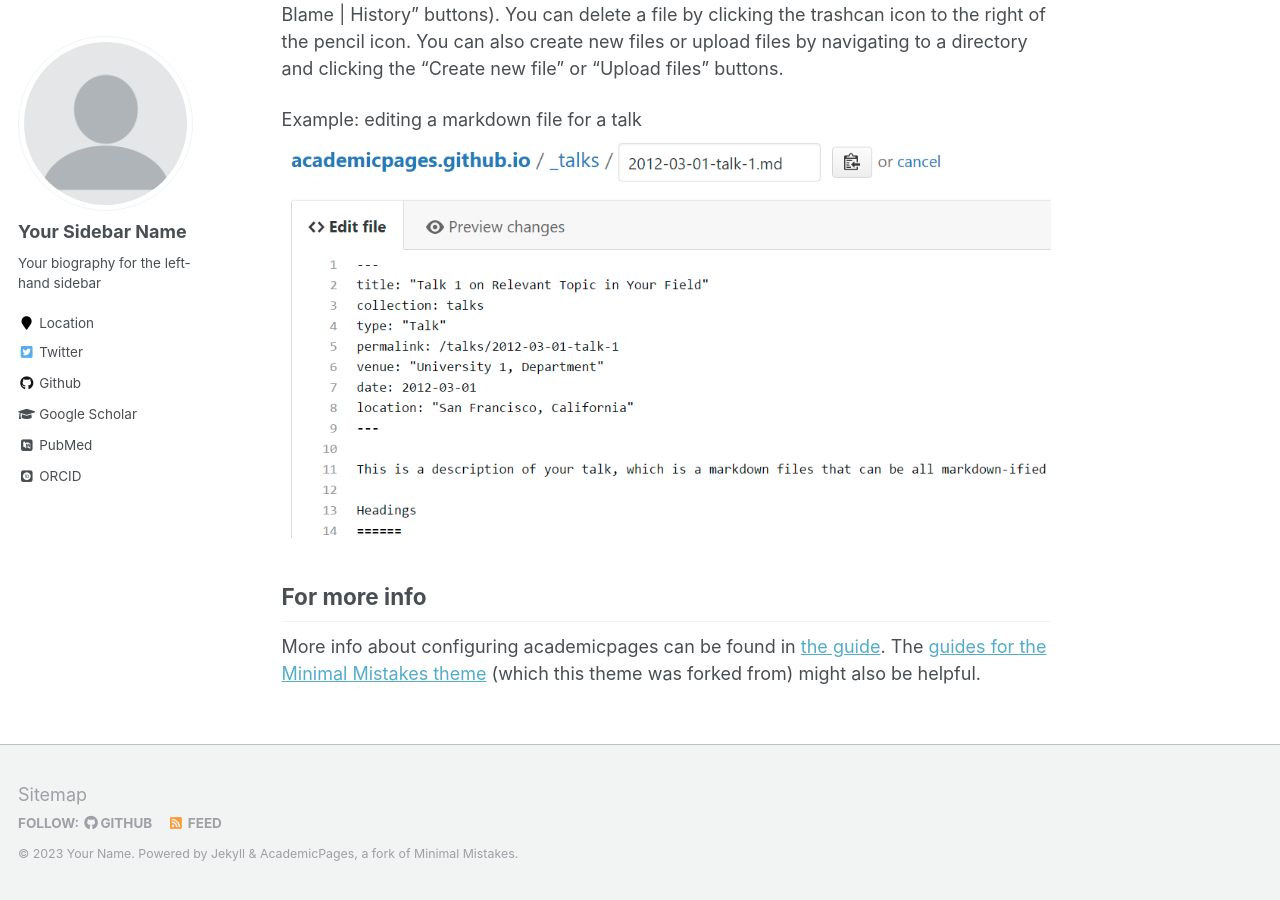
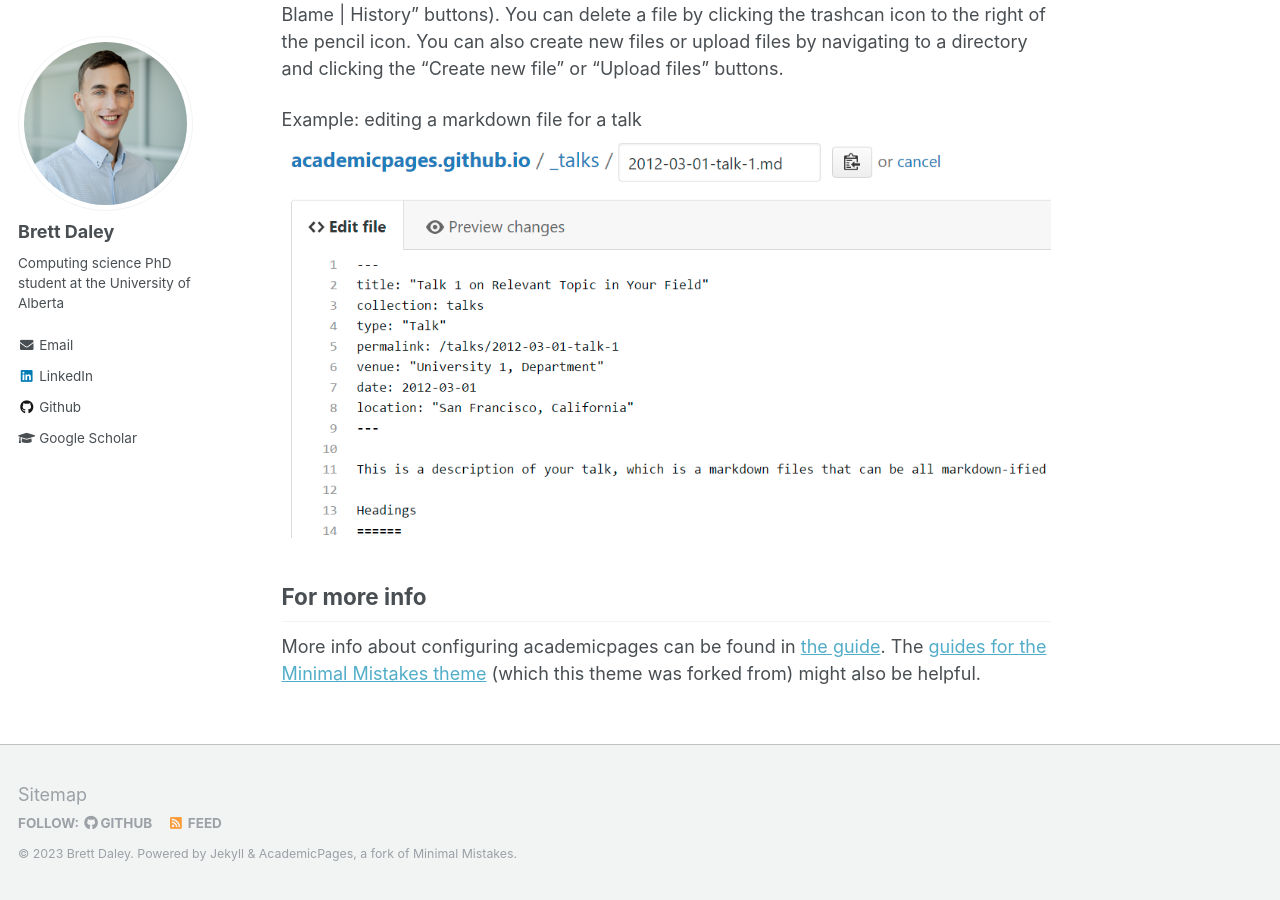
Before and after one commit to brett-daley/brett-daley.github.io, a Jekyll site: the page built from _pages/about.md, in a window 1280 px wide and 900 px high, scrolled down 2463 px. Built offline with Jekyll 4.4.1, drawn with Linux system fonts in a browser that asks for light colours; some web fonts are replaced; some of the changed text lies outside the part shown.

Commit message:
Add bio info

```diff
--- a/_config.yml
+++ b/_config.yml
@@ -7,13 +7,13 @@
 
 # Site Settings
 locale                   : "en-US"
-title                    : "Your Name / Site Title"
+title                    : "Brett Daley"
 title_separator          : "-"
-name                     : &name "Your Name"
+name                     : &name "Brett Daley"
 description              : &description "personal description"
-url                      : https://academicpages.github.io # the base hostname & protocol for your site e.g. "https://mmistakes.github.io"
+url                      : https://brett-daley.github.io # the base hostname & protocol for your site e.g. "https://mmistakes.github.io"
 baseurl                  : "" # the subpath of your site, e.g. "/blog"
-repository               : "academicpages/academicpages.github.io"
+repository               : "brett-daley/brett-daley.github.io"
 teaser                   :  # filename of teaser fallback teaser image placed in /images/, .e.g. "500x300.png"
 breadcrumbs              : false # true, false (default)
 words_per_minute         : 160
@@ -32,7 +32,7 @@ comments:
     colorscheme          : # "light" (default), "dark"
 staticman:
   allowedFields          : ['name', 'email', 'url', 'message']
-  branch                 : "gh-pages" # "master", "gh-pages"
+  branch                 : "master" # "master", "gh-pages"
   commitMessage          : "New comment."
   filename               : comment-{@timestamp}
   format                 : "yml"
@@ -80,14 +80,14 @@ analytics:
 
 # Site Author
 author:
-  name             : "Your Sidebar Name"
-  avatar           : "profile.png"
-  bio              : "Your biography for the left-hand sidebar"
-  location         : "Location"
+  name             : "Brett Daley"
+  avatar           : "brett-daley-portrait-1000px.jpg"
+  bio              : "Computing science PhD student at the University of Alberta"
+  location         :
   employer         :
-  pubmed           : "https://www.ncbi.nlm.nih.gov/pubmed/?term=john+snow"
-  googlescholar    : "http://yourfullgooglescholarurl.com"
-  email            :
+  pubmed           :
+  googlescholar    : "https://scholar.google.com/citations?user=PP2_bZ8AAAAJ"
+  email            : "brett.daley@ualberta.ca"
   researchgate     :  # example: "https://www.researchgate.net/profile/yourprofile"
   uri              :
   bitbucket        :
@@ -96,20 +96,20 @@ author:
   flickr           :
   facebook         :
   foursquare       :
-  github           : "academicpages"
+  github           : "brett-daley"
   google_plus      :
   keybase          :
   instagram        :
   impactstory      : #"https://profiles.impactstory.org/u/xxxx-xxxx-xxxx-xxxx"
   lastfm           :
-  linkedin         :
-  orcid            : "http://orcid.org/yourorcidurl"
+  linkedin         : "brettdaley"
+  orcid            : # "http://orcid.org/yourorcidurl"
   pinterest        :
   soundcloud       :
   stackoverflow    : # http://stackoverflow.com/users/123456/username
   steam            :
   tumblr           :
-  twitter          : "replacethistwitterhandle"
+  twitter          : # "replacethistwitterhandle"
   vine             :
   weibo            :
   xing             :
```
